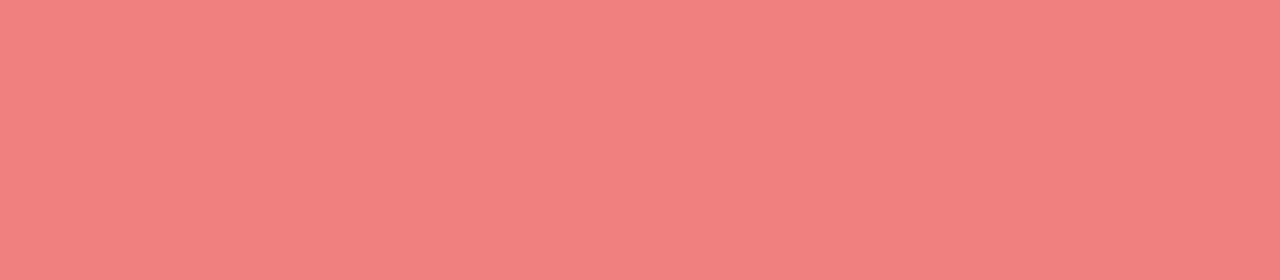
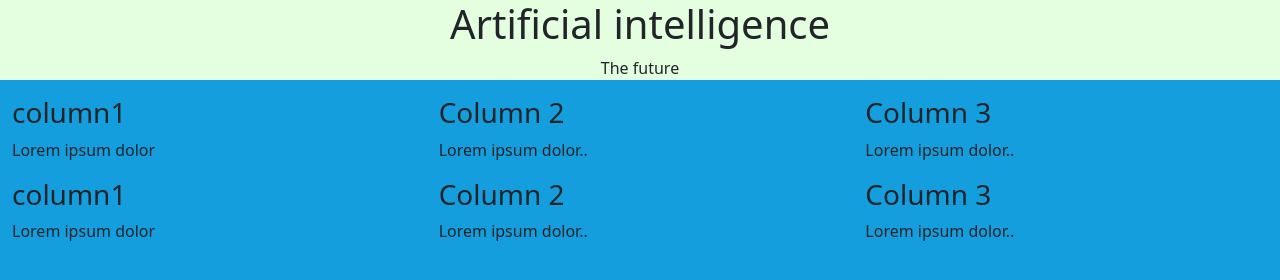
Before and after one commit to EjRogerson/week3, a plain HTML site: page index.html in a window 1280 px wide. Drawn offline with nearby package versions, Linux system fonts and the light colour scheme.

Commit message:
experimentation with bootstra

```diff
--- a/index.html
+++ b/index.html
@@ -1,3 +1,4 @@
+<!DOCTYPE html>
 <html>
     <head>
         <meta charset="utf-8">
@@ -5,9 +6,43 @@
 
         <link href="https://cdn.jsdelivr.net/npm/bootstrap@5.1.3/dist/css/bootstrap.min.css" rel="stylesheet" integrity="sha384-1BmE4kWBq78iYhFldvKuhfTAU6auU8tT94WrHftjDbrCEXSU1oBoqyl2QvZ6jIW3" crossorigin="anonymous">
         <link href="style.css" rel="stylesheet" >
-        <title></title>
+        <title>Computing</title>
     </head>
     <body>
-        <p></p>
+        <div class="jumbotron text-center">
+            <h1>Artificial intelligence</h1>
+            <p>The future</p>
+        </div>
+
+        <div class="container-fluid">
+            <div class="row">
+                <div class="col-sm-4">
+                    <h3>column1</h3>
+                    <p>Lorem ipsum dolor</p>
+                </div>
+                <div class="col-sm-4">
+                    <h3>Column 2</h3>
+                    <p>Lorem ipsum dolor..</p>
+                </div>
+                <div class="col-sm-4">
+                    <h3>Column 3</h3>
+                    <p>Lorem ipsum dolor..</p>
+                </div>
+            </div>
+            <div class="row">
+                <div class="col-sm-4">
+                    <h3>column1</h3>
+                    <p>Lorem ipsum dolor</p>
+                </div>
+                <div class="col-sm-4">
+                    <h3>Column 2</h3>
+                    <p>Lorem ipsum dolor..</p>
+                </div>
+                <div class="col-sm-4">
+                    <h3>Column 3</h3>
+                    <p>Lorem ipsum dolor..</p>
+                </div>
+            </div>
+
     </body>
 </html>
--- a/style.css
+++ b/style.css
@@ -1,3 +1,7 @@
 body {
-    background-color: lightcoral;
+    background-color: rgb(21, 158, 221);
 }
+
+.jumbotron {
+    background-color: rgb(228, 255, 224);
+}
```
